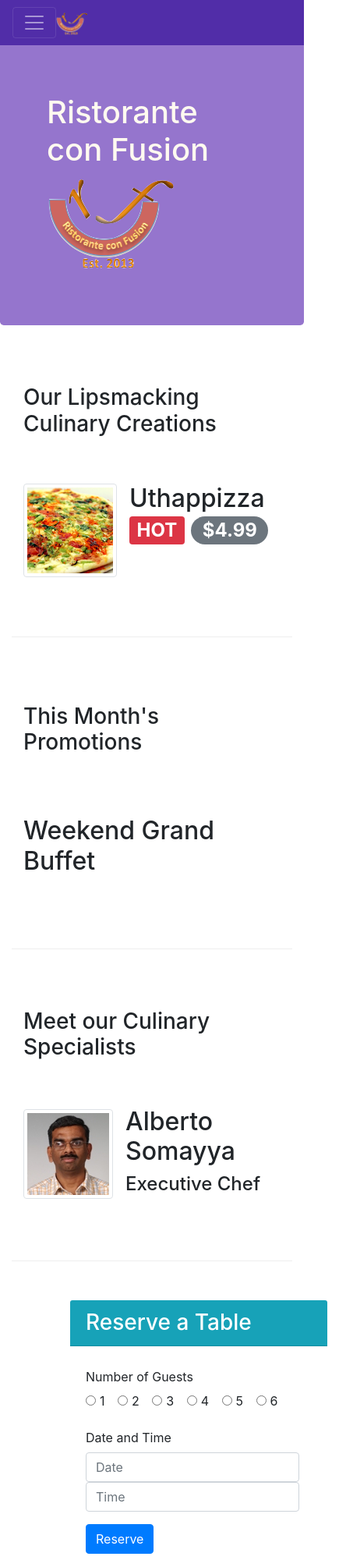
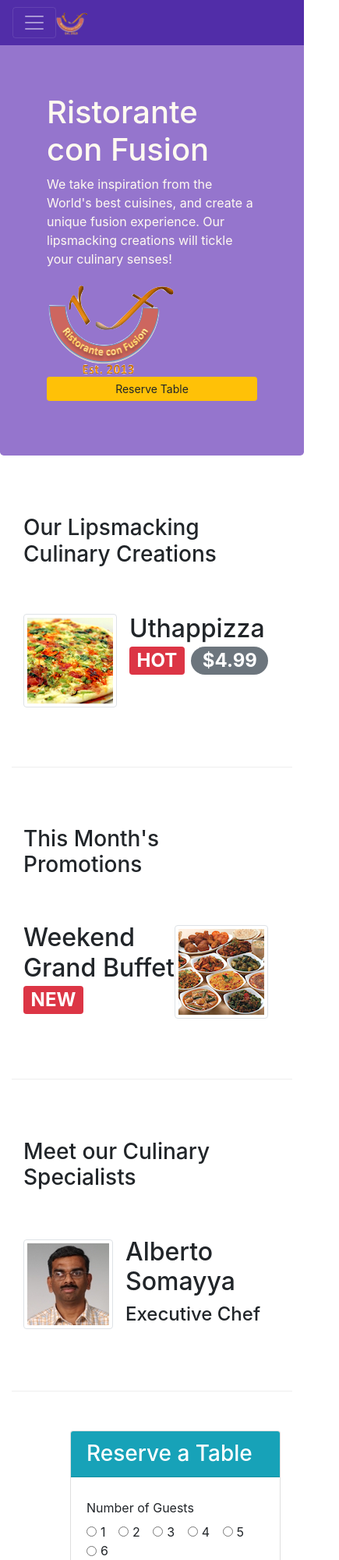
Before and after one commit to BrianB86/Bootstrap4, a website: page index.html in a window 390 px wide. Shown: the top 2000 px of the page at 78% size, 435 px wide, since content can reach past the window. Drawn offline with nearby package versions, Linux system fonts and the light colour scheme.

Commit message:
added reserve seating for index file

```diff
--- a/index.html
+++ b/index.html
@@ -37,12 +37,15 @@
             <div class="row row-header">
                 <div class="col-12 col-sm-6">
                     <h1>Ristorante con Fusion</h1>
-                    <p class="d-none d-sm-block">We take inspiration from the World's best cuisines, and create a unique fusion experience. Our lipsmacking creations will tickle your culinary senses!</p>
+                    <p class="d-block">We take inspiration from the World's best cuisines, and create a unique fusion experience. Our lipsmacking creations will tickle your culinary senses!</p>
                 </div>
-                <div class="col-12 col-sm align-self-center">
-                    <img src="img/logo.png" class="img-fluid">
+                    <div class="col-12 col-sm-3">
+                        <img src="img/logo.png">
+                    </div>
+                    <div class="col-12 col-sm-3 align-self-center">
+                        <a role="button" href="#ReserveCard" class="btn btn-warning btn-sm btn-block">Reserve Table</a>
+                    </div>
                 </div>
-            </div>
         </div>
     </header>
 
@@ -68,8 +71,13 @@
                 <h3>This Month's Promotions</h3>
             </div>
             <div class="col col-sm col-md">
-                <h2>Weekend Grand Buffet</h2>
-                <p class="d-none d-sm-block">Featuring mouthwatering combinations with a choice of five different salads, six enticing appetizers, six main entrees and five choicest desserts. Free flowing bubbly and soft drinks. All for just $19.99 per person </p>
+                <div class="media">
+                    <img class="d-flex mr-3 img-thumbnail align-self-center order-last" src="img/buffet.png" alt="buffet">
+                    <div class="media-body">
+                        <h2 class="mt-0">Weekend Grand Buffet <span class="badge badge-danger">NEW</span></h2>
+                        <p class="d-none d-sm-block">Featuring mouthwatering combinations with a choice of five different salads, six enticing appetizers, six main entrees and five choicest desserts. Free flowing bubbly and soft drinks. All for just $19.99 per person </p>
+                    </div>
+                </div>
             </div>
         </div>
 
@@ -88,9 +96,9 @@
                 </div>
             </div>
         </div>
-        <div class="row row-content align-items-center">
-            <div class="col-12 offset-2 col-sm-8">
-                <div>
+        <div class="row row-content align-items-center" id="ReserveCard">
+            <div class="col-10 offset-2 col-sm-8">
+                <div class="card">
                     <h3 class="card-header bg-info text-white">Reserve a Table</h3>
                     <div class="card-body">
                         <form>
```
